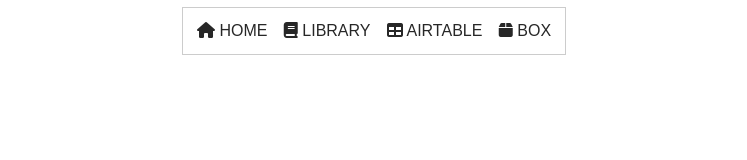
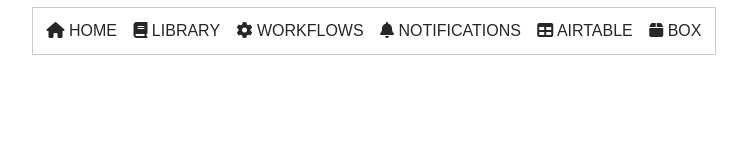
Before and after one commit to KeylorOCE/OCE_Notion, a plain HTML site: page navigation_bar.html in a window 1280 px wide. Shown: the whole page, without its empty margins (266-1013 px from the left). Drawn offline with Linux system fonts and the light colour scheme.

Commit message:
Update navigation_bar.html

```diff
--- a/navigation_bar.html
+++ b/navigation_bar.html
@@ -60,6 +60,8 @@
 	<nav class="navMenu  border">
 		<a id="home" onclick="navigate(this.id)" href="#"> <i class="fa-solid fa-house"></i> Home</a>
 		<a id="Library" onclick="navigate(this.id)" href="#"> <i class="fa-solid fa-book"></i> Library</a>
+		<a id="Workflows" onclick="navigate(this.id)" href="#"> <i class="fa-solid fa-gear"></i> Workflows</a>
+		<a id="Notifications" onclick="navigate(this.id)" href="#"> <i class="fa-solid fa-bell"></i> Notifications</a>
 		<a id="Airtable" onclick="navigate(this.id)" href="#"> <i class="fa-solid fa-table"></i> Airtable</a>
 		<a id="Box" onclick="navigate(this.id)" href="#"> <i class="fa-solid fa-box"></i> Box</a>
 
@@ -82,6 +84,10 @@
 				window.open("https://example.com", '_blank').focus();
 			else if (id == "Library")
 				window.open("https://example.com", '_blank').focus();
+			else if (id == "Workflows")
+				window.open("https://example.com", '_blank').focus();
+			else if (id == "Notifications")
+				window.open("https://example.com", '_blank').focus();
 			else if (id == "Airtable")
 				window.open("https://example.com", '_blank').focus();
 			else if (id == "Box")
```
